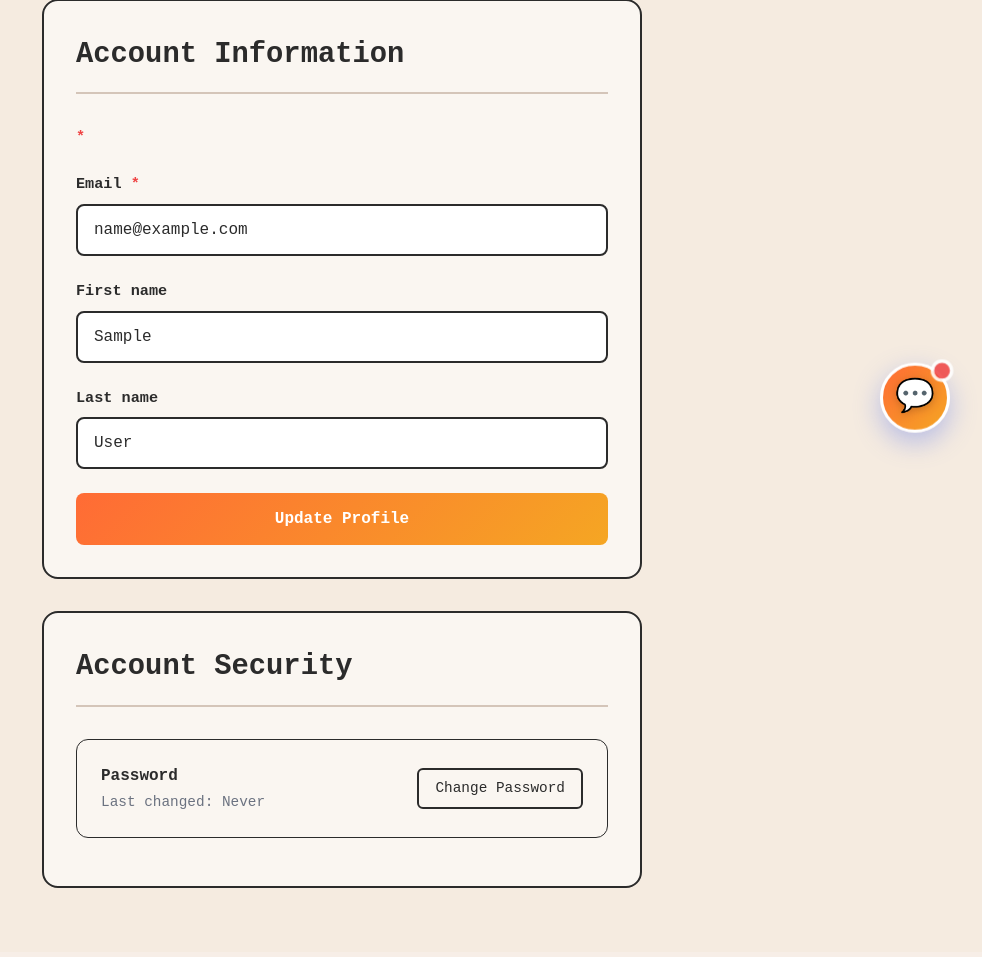
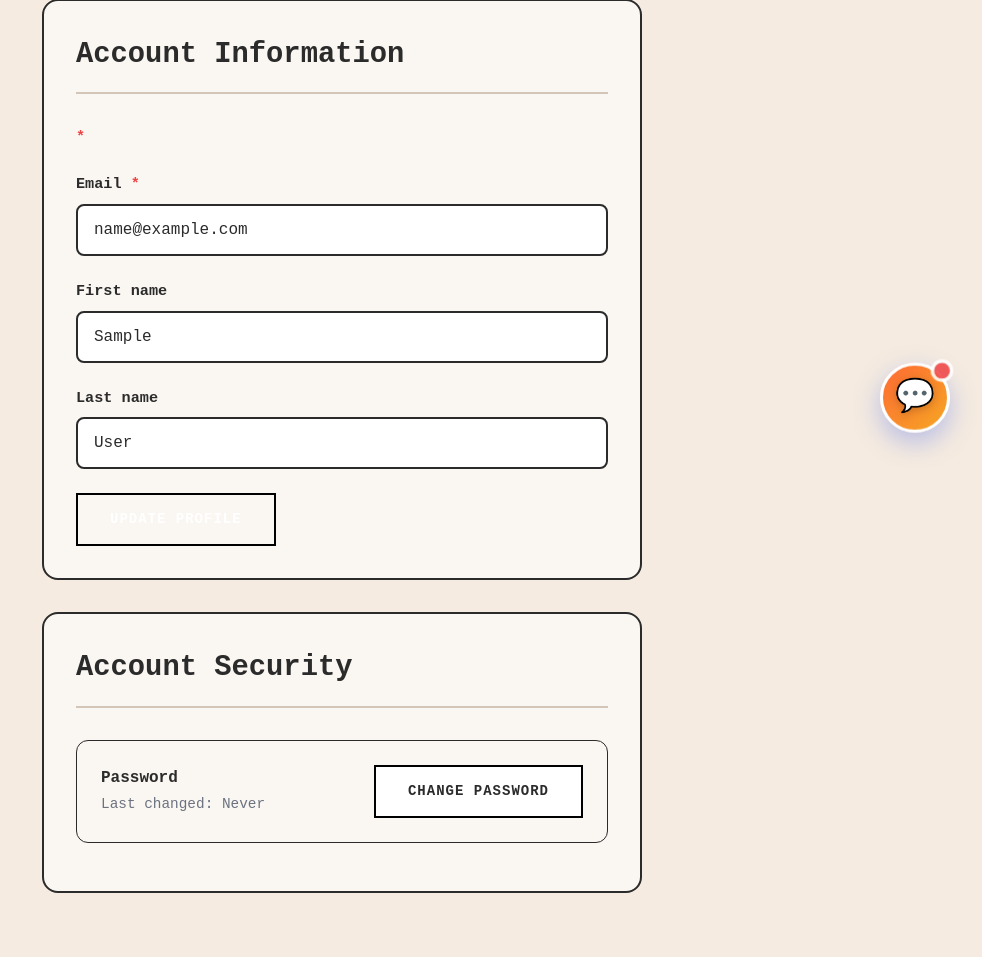
Before and after one commit to mejriahmednourallah/Andromeda, a Django app: page /profile/ in a window 1280 px wide. Shown: the part 332-1289 px from the top of the page, without its empty margins (298-1280 px from the left). Before the commit the page ends 1220 px from the top, so only its background shows below. Run offline with Django 4.2, Linux system fonts and the light colour scheme; the visitor is signed in with stand-in values (Sample User, id 1); data that the repository does not hold is empty; some libraries are stand-ins or nearby versions.

Commit message:
fixing the design

```diff
--- a/core/templates/core/dashboard_base.html
+++ b/core/templates/core/dashboard_base.html
@@ -164,40 +164,26 @@
         }
 
         .btn-primary {
-            padding: 0.85rem 1.5rem;
             background: var(--accent-orange);
-            color: white;
-            border: none;
+            color: #FFFFFF;
+            border: 2px solid #000000;
+            border-radius: 0px;
+            padding: 14px 32px;
+            font-size: 14px;
+            font-weight: 700;
+            text-transform: uppercase;
+            letter-spacing: 1px;
             cursor: pointer;
-            font-weight: bold;
+            transition: all 0.2s;
+            box-shadow: none;
             font-family: 'Courier New', monospace;
-            font-size: 1rem;
-            transition: opacity 0.2s ease;
             text-decoration: none;
             display: inline-block;
         }
+        .btn-primary:hover { background:#FF7A28; transform: translateY(-2px); box-shadow: 4px 4px 0px #000000; }
 
-        .btn-primary:hover {
-            opacity: 0.9;
-        }
-
-        .btn-secondary {
-            padding: 0.85rem 1.5rem;
-            background: white;
-            color: var(--text-dark);
-            border: 2px solid var(--border-color);
-            cursor: pointer;
-            font-weight: bold;
-            font-family: 'Courier New', monospace;
-            font-size: 1rem;
-            transition: background 0.2s ease;
-            text-decoration: none;
-            display: inline-block;
-        }
-
-        .btn-secondary:hover {
-            background: #f9f9f9;
-        }
+        .btn-secondary { background:#FFFFFF; color:var(--text-dark); border:2px solid #000000; border-radius:0; padding:14px 32px; font-size:14px; font-weight:700; text-transform:uppercase; letter-spacing:1px; cursor:pointer; transition: all 0.2s; font-family: 'Courier New', monospace; text-decoration: none; display: inline-block; }
+        .btn-secondary:hover { background:var(--panel-bg); transform: translateY(-2px); box-shadow:4px 4px 0px #000000; }
 
         /* Responsive */
         @media (max-width: 968px) {
--- a/core/templates/core/profile.html
+++ b/core/templates/core/profile.html
@@ -101,42 +101,23 @@ ul.errorlist {
 }
 
 .btn-primary {
-    background: linear-gradient(135deg, var(--accent-orange) 0%, #f5a623 100%);
-    color: white;
-    border: none;
-    padding: 0.875rem 2rem;
-    border-radius: 8px;
-    font-size: 1rem;
-    font-weight: 600;
-    cursor: pointer;
-    transition: all 0.3s ease;
-    width: 100%;
+  background: var(--primary-orange);
+  color: #FFFFFF;
+  border: 2px solid #000000;
+  border-radius: 0px;
+  padding: 14px 32px;
+  font-size: 14px;
+  font-weight: 700;
+  text-transform: uppercase;
+  letter-spacing: 1px;
+  cursor: pointer;
+  transition: all 0.2s;
+  box-shadow: none;
 }
+.btn-primary:hover { background:#FF7A28; transform: translateY(-2px); box-shadow: 4px 4px 0px #000000; }
 
-.btn-primary:hover {
-    transform: translateY(-1px);
-    box-shadow: 0 6px 20px rgba(255, 107, 53, 0.3);
-}
-
-.btn-secondary {
-    background: var(--panel-bg);
-    color: var(--text-dark);
-    border: 2px solid var(--border-color);
-    padding: 0.5rem 1rem;
-    border-radius: 6px;
-    font-size: 0.9rem;
-    font-weight: 500;
-    cursor: pointer;
-    transition: all 0.3s ease;
-    text-decoration: none;
-    display: inline-block;
-}
-
-.btn-secondary:hover {
-    background: var(--accent-orange);
-    color: white;
-    border-color: var(--accent-orange);
-}
+.btn-secondary { background:#FFFFFF; color:var(--text-dark); border:2px solid #000000; border-radius:0; padding:14px 32px; font-size:14px; font-weight:700; text-transform:uppercase; letter-spacing:1px; cursor:pointer; transition: all 0.2s; }
+.btn-secondary:hover { background:var(--panel-bg); transform: translateY(-2px); box-shadow:4px 4px 0px #000000; }
 
 .security-item {
     display: flex;
--- a/core/views.py
+++ b/core/views.py
@@ -87,7 +87,7 @@ def dashboard(request):
     notes_count = Note.objects.filter(owner=request.user).count()
     souvenirs_count = Souvenir.objects.filter(utilisateur=request.user).count()
 
-    # Activités récentes
+    # Recent activities
     recent_souvenirs = Souvenir.objects.filter(utilisateur=request.user).order_by('-created_at')[:6]
     recent_notes = Note.objects.filter(owner=request.user).order_by('-created_at')[:5]
 
@@ -207,7 +207,7 @@ def mood(request):
         )
 
         result = {'top': top, 'scores': scores, 'text': text}
-        messages.success(request, f"✨ Analyse effectuée avec {source.upper()}")
+        messages.success(request, f"✨ Analysis completed with {source.upper()}")
 
     # Get history and statistics
     history = MoodAnalysis.objects.filter(user=request.user).order_by('-created_at')[:10]
@@ -323,7 +323,7 @@ def ajouter_souvenir(request):
                     messages.warning(request, f'⚠️ AI analysis not available: {str(e)}')
                     logger.warning(f'AI analysis failed for new memory {souvenir.id}: {str(e)}')
 
-                logger.info(f'Souvenir créé: {souvenir.id} par utilisateur {request.user.username}')
+                logger.info(f'Memory created: {souvenir.id} by user {request.user.username}')
 
                 # Rediriger vers la liste des souvenirs
                 return redirect('core:liste_souvenirs')
```
